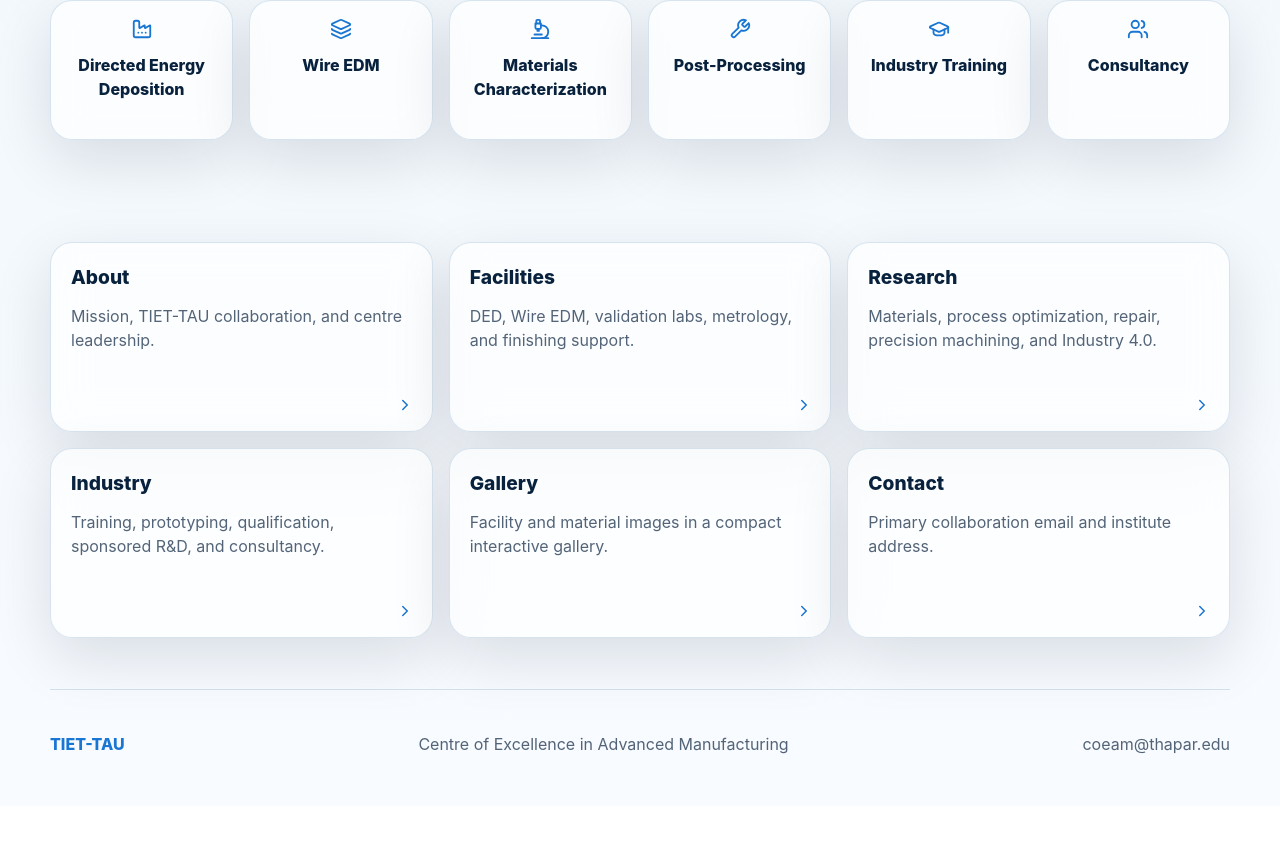
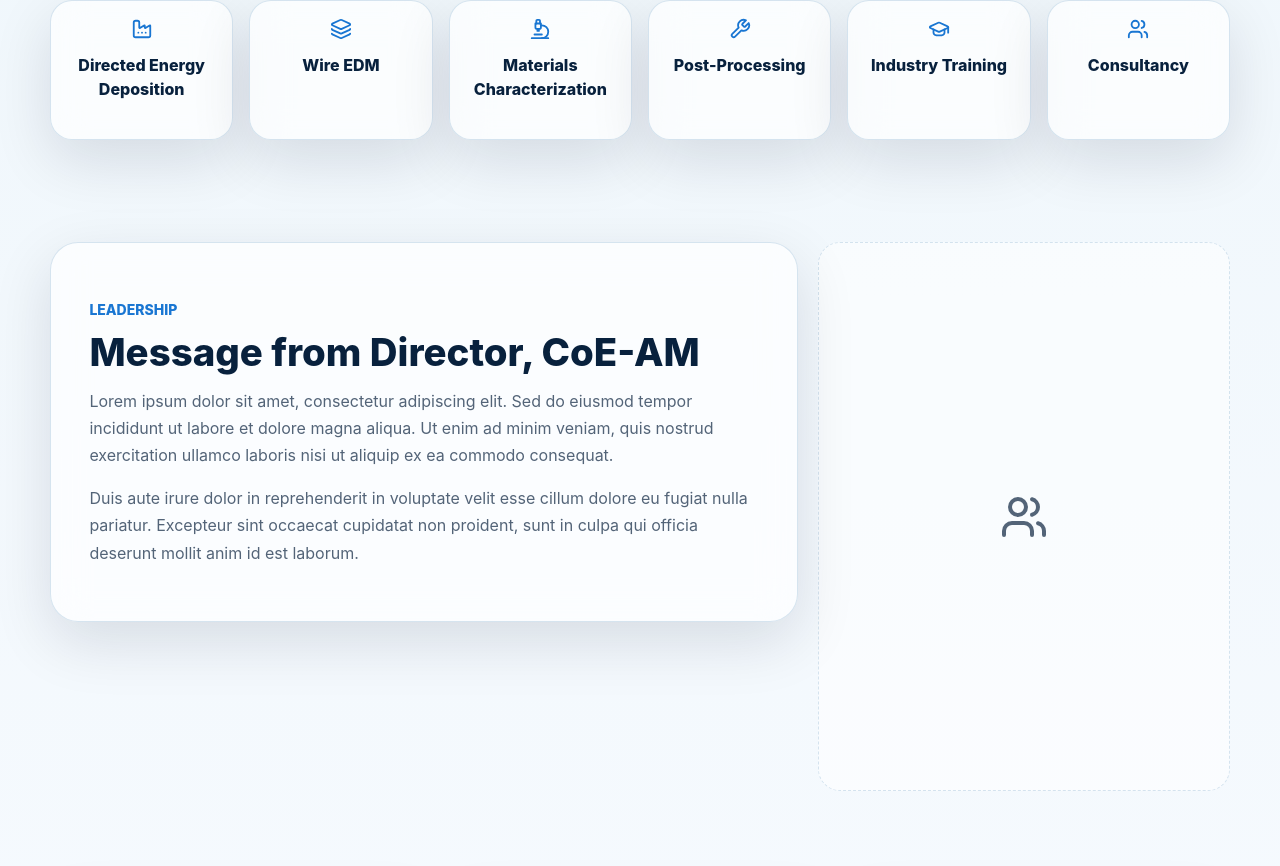
Before and after one commit to Danish2op/AM-TIET-TAU, a React (Vite) app: page / in a window 1280 px wide. Shown: the part 1874-2740 px from the top of the page. Before the commit the page ends 2680 px from the top, so only its background shows below. Built offline with nearby package versions, Linux system fonts and the light colour scheme.

Commit message:
feat: add Director message placeholder section to landing page
Co-Authored-By: Claude Sonnet 5 <noreply@anthropic.com>
Claude-Session: https://claude.ai/code/session_01NYY2XyUB1AXsRHza1ajfpr

```diff
--- a/src/App.tsx
+++ b/src/App.tsx
@@ -139,6 +139,19 @@ function HomePage() {
               </NavLink>
             );
           })}
+        </div>
+      </section>
+
+      <section className="section-shell director-section">
+        <div className="glass-panel director-copy">
+          <p className="eyebrow">Leadership</p>
+          <h2>{siteContent.directorMessage.heading}</h2>
+          {siteContent.directorMessage.paragraphs.map((paragraph, index) => (
+            <p key={index}>{paragraph}</p>
+          ))}
+        </div>
+        <div className="director-photo" role="img" aria-label="Director photo placeholder — to be replaced before launch">
+          <Users aria-hidden="true" size={48} />
         </div>
       </section>
 
--- a/src/styles.css
+++ b/src/styles.css
@@ -482,6 +482,40 @@ p {
   color: var(--blue);
 }
 
+.director-section {
+  align-items: start;
+  display: grid;
+  gap: 1.25rem;
+  grid-template-columns: minmax(0, 1fr) minmax(240px, 0.55fr);
+}
+
+.director-copy p {
+  line-height: 1.7;
+  margin-top: 1rem;
+}
+
+.director-photo {
+  aspect-ratio: 3 / 4;
+  align-items: center;
+  background: rgba(255, 255, 255, 0.5);
+  border: 1px dashed var(--line);
+  border-radius: 22px;
+  color: var(--muted);
+  display: flex;
+  justify-content: center;
+}
+
+@media (max-width: 980px) {
+  .director-section {
+    grid-template-columns: 1fr;
+  }
+
+  .director-photo {
+    aspect-ratio: 16 / 9;
+    max-height: 260px;
+  }
+}
+
 .route-grid {
   grid-template-columns: repeat(3, minmax(0, 1fr));
 }
```
